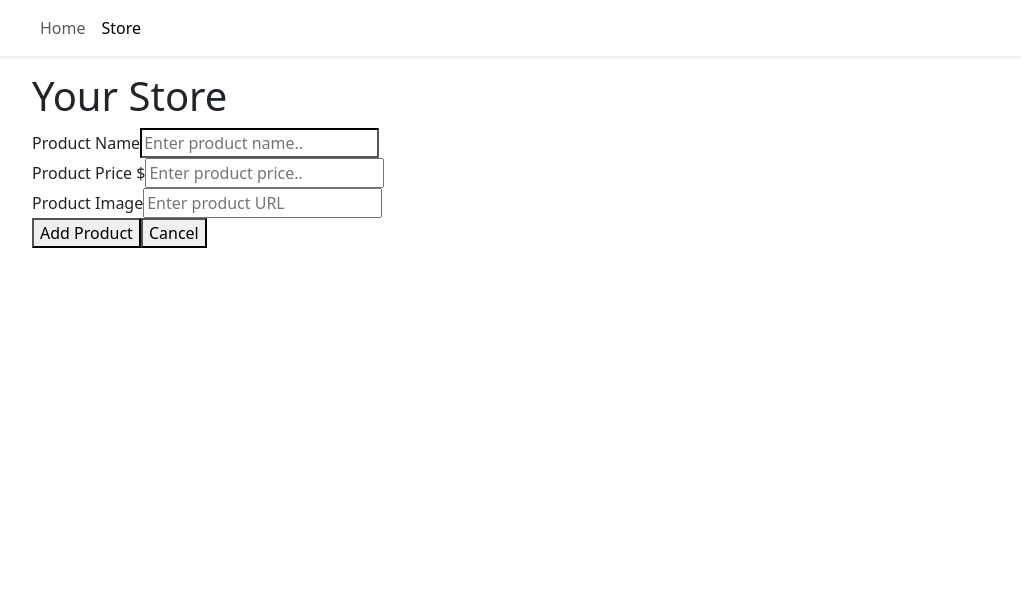
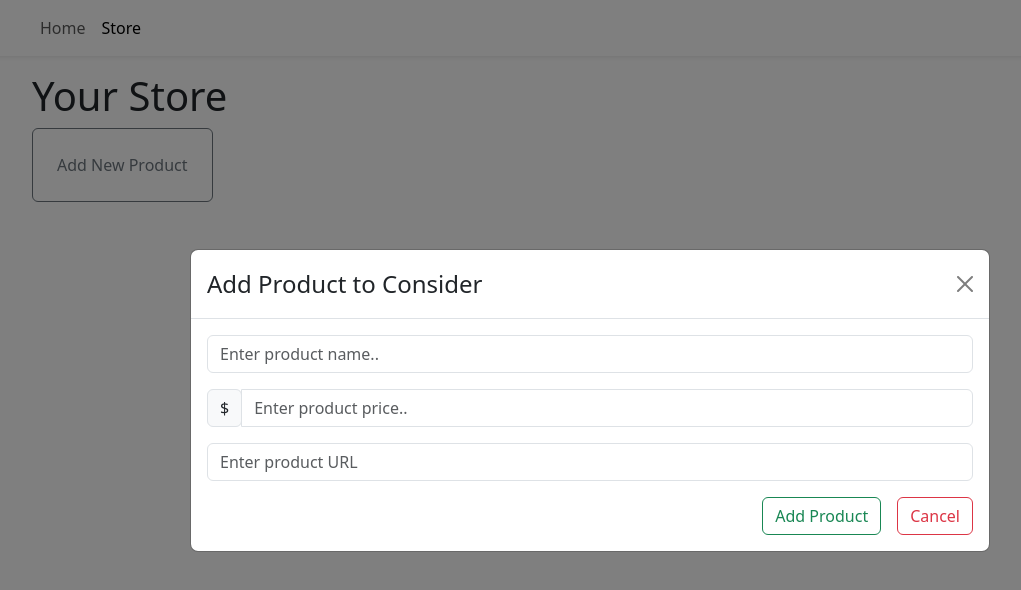
Before and after one commit to iremlaletu/thewishlist, a React (Vite) app: page /store in a window 1280 px wide. Both pictures are taken after a click on the button "Add New Product". Shown: the top 590 px of the page, without its empty margins (50-1071 px from the left). Built offline with nearby package versions, Linux system fonts and the light colour scheme; a web font is replaced by a local one.

Commit message:
added layout

```diff
--- a/src/components/ShoppingCart.tsx
+++ b/src/components/ShoppingCart.tsx
@@ -20,7 +20,7 @@ export function ShoppingCart({ isOpen }: ShoppingCartProps) {
             <CartItem key={item.id} {...item} />
           ))}
           <div className="ms-auto fw-bold fs-5">
-            Total:{" "}
+            Total:
             {formatCurrency(
               cartItems.reduce((total, cartItem) => {
                 const item = products.find((i) => i.id === cartItem.id);
--- a/src/components/new product/AddProduct.tsx
+++ b/src/components/new product/AddProduct.tsx
@@ -1,16 +1,12 @@
 import { Button } from "react-bootstrap";
 
 type AddProductProps = {
-  setIsFormOpen: React.Dispatch<React.SetStateAction<boolean>>;
+  handleShow: () => void;
 };
-export default function AddProduct({ setIsFormOpen }: AddProductProps) {
+export default function AddProduct({ handleShow }: AddProductProps) {
   return (
     <div>
-      <Button
-        variant="outline-secondary"
-        size="lg"
-        onClick={() => setIsFormOpen(true)}
-      >
+      <Button variant="outline-secondary" className="p-4" onClick={handleShow}>
         Add New Product
       </Button>
     </div>
--- a/src/components/new product/NewProduct.tsx
+++ b/src/components/new product/NewProduct.tsx
@@ -5,6 +5,8 @@ import { useShoppingCart } from "../../context/ShoppingCartContext";
 
 const NewProduct = () => {
   const [isFormOpen, setIsFormOpen] = useState(false);
+  const handleClose = () => setIsFormOpen(false);
+  const handleShow = () => setIsFormOpen(true);
   const { addProduct, products } = useShoppingCart();
   const handleSaveProduct = (newProductData: {
     id: number;
@@ -12,20 +14,22 @@ const NewProduct = () => {
     ProductUrl: string;
     ProductPrice: number;
   }) => {
-    addProduct(newProductData); // Context işlevini çağırıyoruz
+    addProduct(newProductData); // Context
   };
 
   return (
     <div>
-      {isFormOpen ? (
-        <ProductForm
-          setIsFormOpen={setIsFormOpen}
-          onSaveProduct={handleSaveProduct}
-          products={products}
-        />
-      ) : (
-        <AddProduct setIsFormOpen={setIsFormOpen} />
-      )}
+      {
+        <>
+          <ProductForm
+            onSaveProduct={handleSaveProduct}
+            products={products}
+            handleClose={handleClose}
+            isFormOpen={isFormOpen}
+          />
+          <AddProduct handleShow={handleShow} />
+        </>
+      }
     </div>
   );
 };
--- a/src/components/new product/ProductForm.tsx
+++ b/src/components/new product/ProductForm.tsx
@@ -1,7 +1,9 @@
 import React, { useState, FormEvent } from "react";
+import { Button, Modal, Stack } from "react-bootstrap";
 
 type ProductFormProps = {
-  setIsFormOpen: React.Dispatch<React.SetStateAction<boolean>>;
+  handleClose: () => void;
+  isFormOpen: boolean;
   onSaveProduct: (product: {
     id: number;
     ProductName: string;
@@ -17,18 +19,17 @@ type ProductFormProps = {
 };
 
 const ProductForm: React.FC<ProductFormProps> = ({
-  setIsFormOpen,
+  handleClose,
+  isFormOpen,
   onSaveProduct,
   products,
 }) => {
   const [ProductName, setProductName] = useState("");
   const [ProductPrice, setProductPrice] = useState("");
   const [ProductUrl, setProductUrl] = useState("");
-  const [isValid, setIsValid] = useState(true);
 
   const titleChangeHandler = (e: React.ChangeEvent<HTMLInputElement>) => {
     setProductName(e.target.value);
-    setIsValid(e.target.value.trim().length > 0);
   };
 
   const priceChangeHandler = (e: React.ChangeEvent<HTMLInputElement>) => {
@@ -42,11 +43,6 @@ const ProductForm: React.FC<ProductFormProps> = ({
   const submitHandler = (e: FormEvent) => {
     e.preventDefault();
 
-    if (ProductName.trim().length === 0) {
-      setIsValid(false);
-      return;
-    }
-
     const newProductData = {
       id: products.length + 1,
       ProductName: ProductName,
@@ -58,48 +54,86 @@ const ProductForm: React.FC<ProductFormProps> = ({
     setProductName("");
     setProductPrice("");
     setProductUrl("");
-    setIsValid(true);
   };
 
   return (
-    <form onSubmit={submitHandler} className="">
-      <div className="">
-        <label>Product Name</label>
+    <>
+      <Modal
+        show={isFormOpen}
+        onHide={handleClose}
+        backdrop="static"
+        keyboard={false}
+        size="lg"
+        aria-labelledby="contained-modal-title-vcenter"
+        centered
+      >
+        <Modal.Header closeButton>
+          <Modal.Title>Add Product to Consider</Modal.Title>
+        </Modal.Header>
+        <Modal.Body>
+          <form onSubmit={submitHandler}>
+            <div className="form-row">
+              <div className="col-md-12 mb-3">
                 <input
                   type="text"
+                  className="form-control"
+                  id="validationServer01"
                   placeholder="Enter product name.."
                   onChange={titleChangeHandler}
                   value={ProductName}
-          className={` ${isValid ? "border-black" : "border-red-500"}`}
+                  required
                 />
               </div>
-      <div className="">
-        <label>Product Price $</label>
+              <div className="col-md-12 mb-3">
+                <div className="input-group">
+                  <div className="input-group-prepend">
+                    <span className="input-group-text" id="inputGroupPrepend3">
+                      $
+                    </span>
+                  </div>
                   <input
+                    className="form-control"
+                    id="validationServer02"
                     type="number"
                     placeholder="Enter product price.."
                     onChange={priceChangeHandler}
                     value={ProductPrice}
-          className=""
+                    required
                   />
                 </div>
-      <div className="">
-        <label>Product Image</label>
+              </div>
+              <div className="col-md-12 mb-3">
                 <input
                   type="text"
+                  className="form-control"
+                  id="validationServer03"
                   placeholder="Enter product URL"
                   onChange={urlChangeHandler}
                   value={ProductUrl}
-          className=""
+                  required
                 />
               </div>
-      <div className="">
-        <button className="">Add Product</button>
-        <button className="" onClick={() => setIsFormOpen(false)} type="button">
+            </div>
+            <Stack
+              direction="horizontal"
+              gap={3}
+              className="justify-content-end"
+            >
+              <Button type="submit" variant="outline-success">
+                Add Product
+              </Button>
+              <Button
+                variant="outline-danger"
+                onClick={handleClose}
+                type="button"
+              >
                 Cancel
-        </button>
-      </div>
+              </Button>
+            </Stack>
           </form>
+        </Modal.Body>
+      </Modal>
+    </>
   );
 };
 
--- a/src/context/ShoppingCartContext.tsx
+++ b/src/context/ShoppingCartContext.tsx
@@ -1,5 +1,6 @@
 import { ReactNode, createContext, useContext, useState } from "react";
 import { ShoppingCart } from "../components/ShoppingCart";
+import { CartItem } from "../components/CartItem";
 
 type ShoppingCartProviderProps = {
   children: ReactNode;
--- a/src/pages/Store.tsx
+++ b/src/pages/Store.tsx
@@ -10,6 +10,7 @@ const Store = () => {
     <>
       <h1>Your Store</h1>
       <NewProduct />
+      <div className="pt-5">
         <Row md={2} xs={1} lg={3} className="g-3">
           {products.map((item) => (
             <Col key={item.id}>
@@ -17,6 +18,7 @@ const Store = () => {
             </Col>
           ))}
         </Row>
+      </div>
     </>
   );
 };
```
Lines whose indentation alone changed are shown as unchanged.
